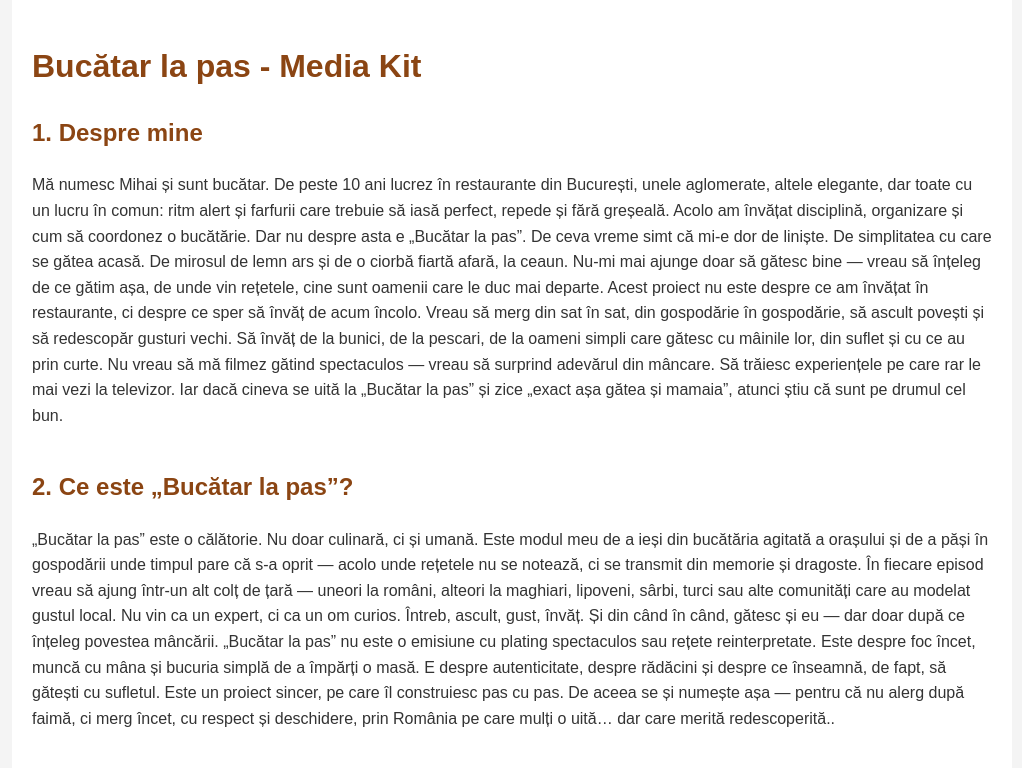
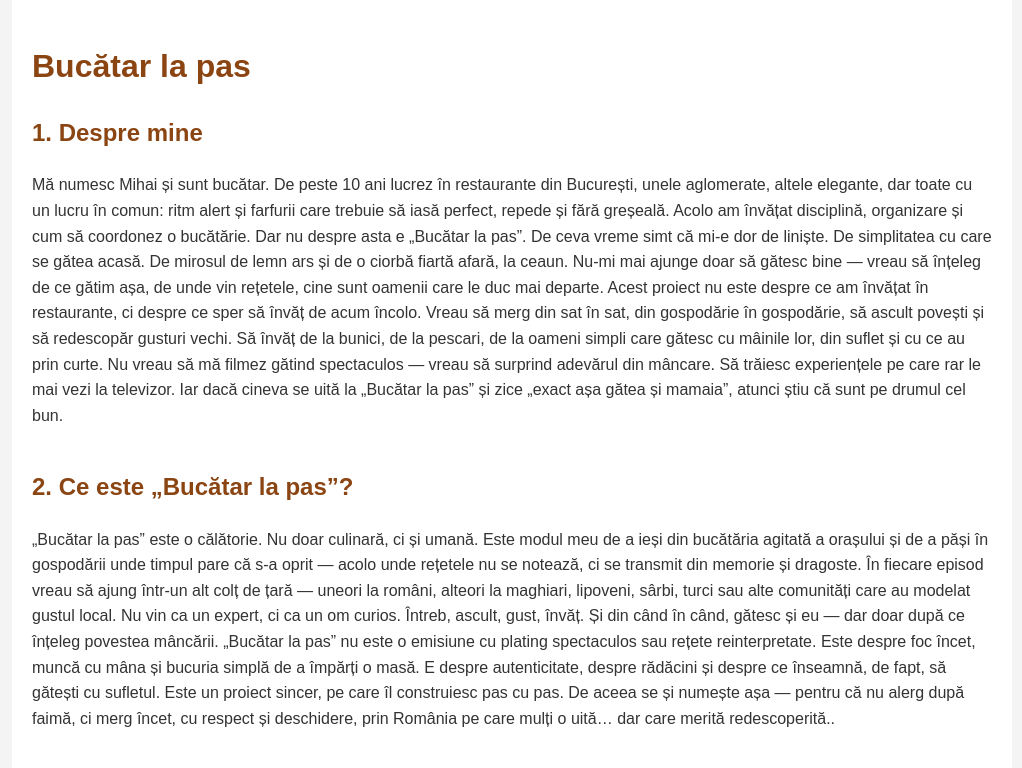
Before and after one commit to BucatarLaPas/bucatar-la-pas, a plain HTML site: page index.html in a window 1280 px wide. Shown: the top 768 px of the page, without its empty margins (128-1150 px from the left). Drawn offline with Linux system fonts and the light colour scheme.

Commit message:
Update index.html

```diff
--- a/index.html
+++ b/index.html
@@ -71,7 +71,7 @@
 </head>
 <body>
   <div class="container">
-    <h1>Bucătar la pas - Media Kit</h1>
+    <h1>Bucătar la pas </h1>
 
     <div class="section">
       <h2>1. Despre mine</h2>
```
